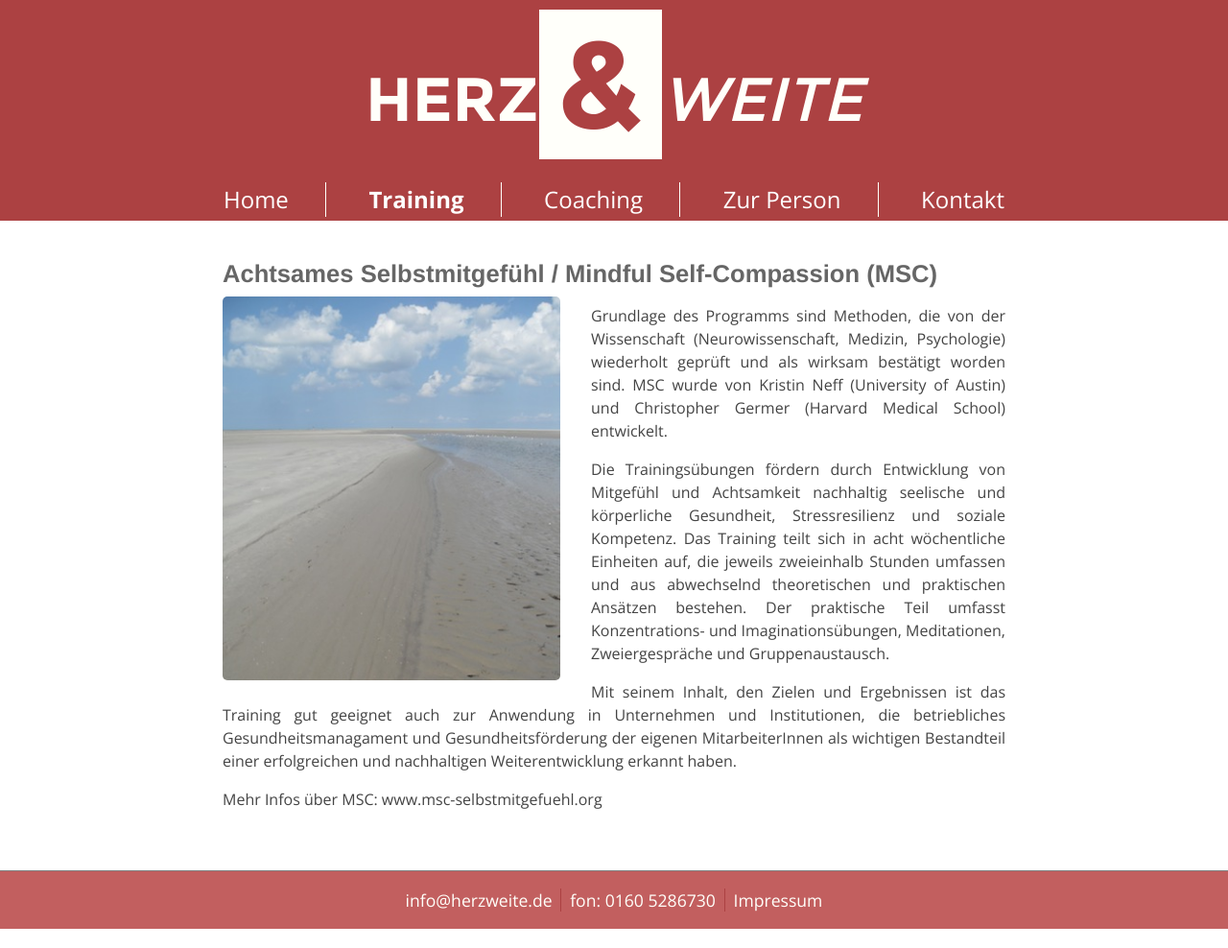
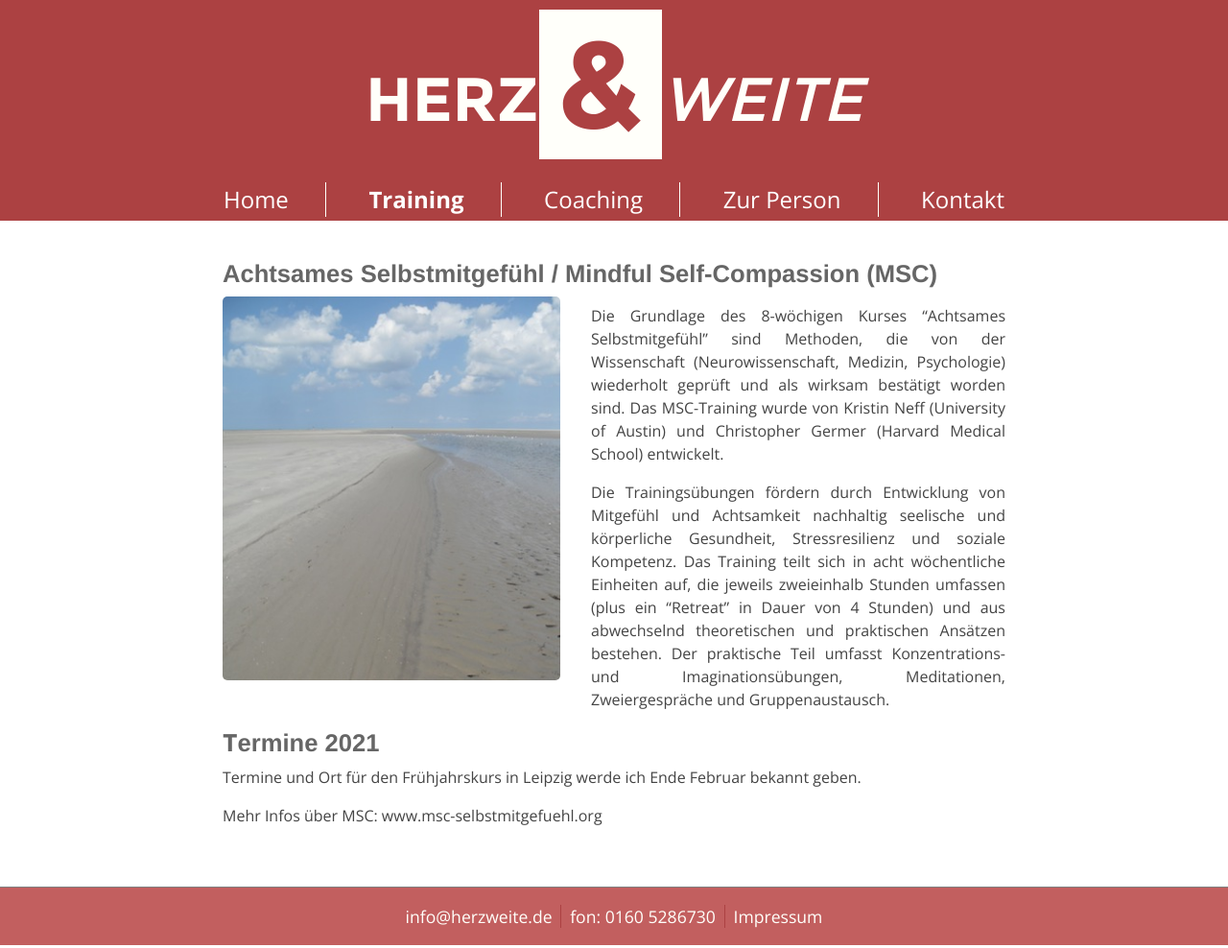
Before and after one commit to herzweite/herzweite.github.io, a Jekyll site: the page built from training.md, in a window 1280 px wide. Shown: the whole page at 96% size. Built offline with Jekyll 4.4.1, drawn with Linux system fonts in a browser that asks for light colours.

Commit message:
Update training.md

```diff
--- a/training.md
+++ b/training.md
@@ -8,13 +8,14 @@ title: Training
 
 ![Bild zu Training](/images/training.jpg)
 
-Grundlage des Programms sind Methoden, die von der Wissenschaft (Neurowissenschaft,
-Medizin, Psychologie) wiederholt geprüft und als wirksam bestätigt worden sind. MSC wurde von Kristin Neff (University of Austin) und Christopher Germer (Harvard Medical School) entwickelt.
+Die Grundlage des 8-wöchigen Kurses "Achtsames Selbstmitgefühl" sind Methoden, die von der Wissenschaft (Neurowissenschaft,
+Medizin, Psychologie) wiederholt geprüft und als wirksam bestätigt worden sind. Das MSC-Training wurde von Kristin Neff (University of Austin) und Christopher Germer (Harvard Medical School) entwickelt.
 
-Die Trainingsübungen fördern durch Entwicklung von Mitgefühl und Achtsamkeit nachhaltig seelische und körperliche Gesundheit, Stressresilienz und soziale Kompetenz. Das Training teilt sich in acht wöchentliche Einheiten auf, die jeweils zweieinhalb Stunden umfassen und aus abwechselnd theoretischen und praktischen Ansätzen bestehen. Der praktische Teil umfasst Konzentrations- und
+Die Trainingsübungen fördern durch Entwicklung von Mitgefühl und Achtsamkeit nachhaltig seelische und körperliche Gesundheit, Stressresilienz und soziale Kompetenz. Das Training teilt sich in acht wöchentliche Einheiten auf, die jeweils zweieinhalb Stunden umfassen (plus ein "Retreat" in Dauer von 4 Stunden) und aus abwechselnd theoretischen und praktischen Ansätzen bestehen. Der praktische Teil umfasst Konzentrations- und
 Imaginationsübungen, Meditationen, Zweiergespräche und Gruppenaustausch.
 
-Mit seinem Inhalt, den Zielen und Ergebnissen ist das Training gut geeignet auch zur Anwendung in Unternehmen und Institutionen, die betriebliches Gesundheitsmanagament und Gesundheitsförderung der eigenen MitarbeiterInnen als wichtigen Bestandteil einer erfolgreichen und nachhaltigen Weiterentwicklung erkannt haben.
+# Termine 2021
+Termine und Ort für den Frühjahrskurs in Leipzig werde ich Ende Februar bekannt geben.
 
 Mehr Infos über MSC:
 www.msc-selbstmitgefuehl.org
```
